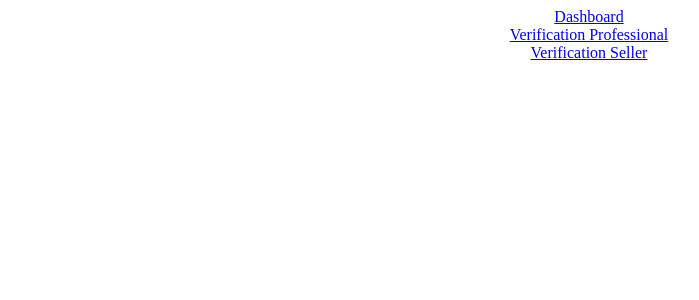
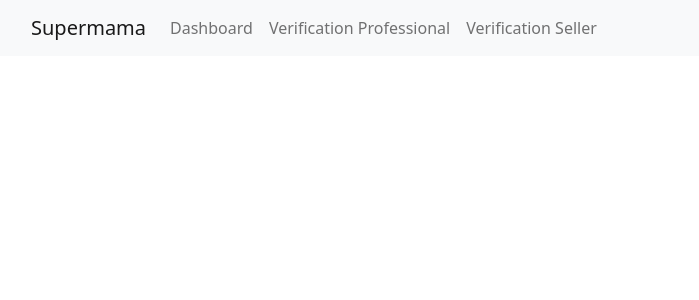
Before and after one commit to Cecelia-1018/Supermama-admin-web-app, a React (Create React App) app in the folder supermama-admin/: page / in a window 1280 px wide. Shown: the top 300 px of the page, without its empty margins (51-750 px from the left). Built offline with nearby package versions, Linux system fonts and the light colour scheme.

Commit message:
Update App.js

```diff
--- a/supermama-admin/src/App.js
+++ b/supermama-admin/src/App.js
@@ -1,5 +1,6 @@
 import "./App.css";
 import React from "react";
+import 'bootstrap/dist/css/bootstrap.css';
 import { Container, Navbar, Nav, NavItem } from "react-bootstrap";
 import { BrowserRouter as Router, Routes, Route, Link } from "react-router-dom";
 import Dashboard from "./components/dashboard";
@@ -11,27 +12,20 @@ import VerifySeller from "./components/verifySeller";
 function App() {
   return (
     <div className="App">
-      <Nav className="ml-auto">
+    <Navbar bg="light" expand="lg">
+    <Container>
+    <Navbar.Brand href="/dashboard">Supermama</Navbar.Brand>
+    <Navbar.Toggle aria-controls="basic-navbar-nav" />
+    <Navbar.Collapse id="basic-navbar-nav">
 
-        <NavItem>
-          <Link className="nav-link" to="/dashboard">
-           Dashboard
-          </Link>
-        </NavItem>
-
-        <NavItem>
-          <Link className="nav-link" to="/verifyPro">
-           Verification Professional
-          </Link>
-        </NavItem>
-
-         <NavItem>
-          <Link className="nav-link" to="/verifySeller">
-           Verification Seller
-          </Link>
-        </NavItem>
-
+      <Nav className="me-auto">
+      <Nav.Link href="/dashboard">Dashboard</Nav.Link>
+      <Nav.Link href="/verifyPro">Verification Professional</Nav.Link>
+      <Nav.Link href="/verifySeller"> Verification Seller</Nav.Link>
       </Nav>
+      </Navbar.Collapse>
+      </Container>
+      </Navbar>
       <Routes>
         <Route exact path="/dashboard" element={<Dashboard />}></Route>
         <Route exact path="/verifyPro" element={<VerifyPro />}></Route>
```
